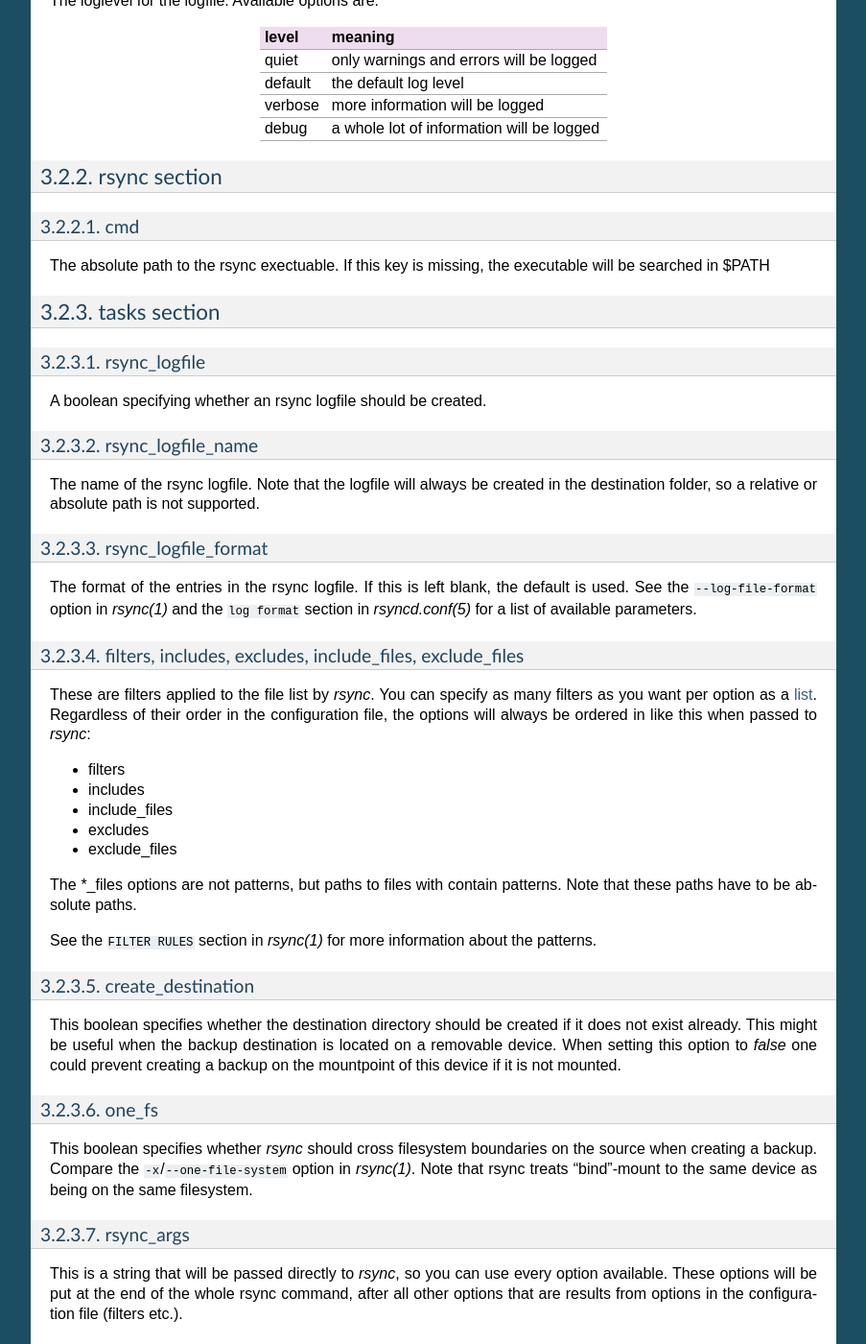
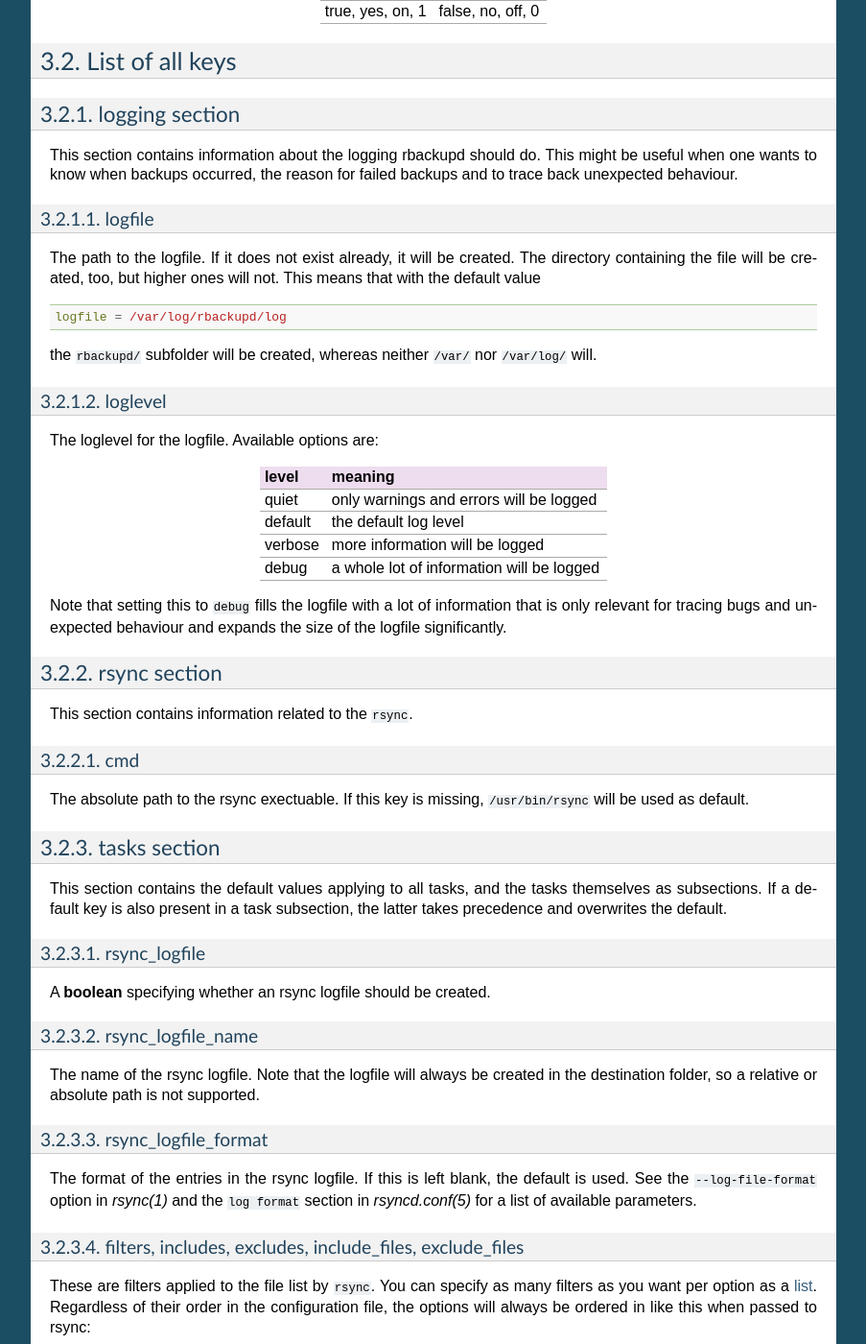
Before and after one commit to hakoerber/rbackupd, a Sphinx documentation site: the page built from doc/sphinx/source/config.rst, in a window 1280 px wide and 1400 px high, scrolled down 2051 px. Shown: the whole window at 96% size, without its empty margins (198-1101 px from the left). Built offline with Sphinx 7.4.7, drawn with Linux system fonts in a browser that asks for light colours; some of the changed text lies outside the part shown.

Commit message:
General doc overhaul and add contributing info.

```diff
--- a/doc/sphinx/source/config.rst
+++ b/doc/sphinx/source/config.rst
@@ -5,8 +5,17 @@
 The configuration file
 **********************
 
+The configuration file (by default located at ``/etc/rbackupd/rbackupd.conf``)
+contains everything |appname| needs in order to know what to do.
+
 :download:`Here <../../../conf/rbackupd.conf>` you can take a look into the
-default configuration file that will be installed with |appname|.
+default configuration file that will be installed with |appname|. Most keys have
+sensible default values, but you should take a closer look into the ``main``
+task section to specify when backups are created and deleted, where the backup
+should be stored, and what to back up in the first place.
+
+All keys you encounter in the file have a brief description with them, a more
+thorough one can be found in the :ref:`key-list` section for each key.
 
 General format
 --------------
@@ -34,19 +43,6 @@
 
 Note that trailing or preceding whitespace will be stripped, if you want to
 conserve it you have to quote the value, see :ref:`quoting` for more detail.
-
-Data types
-++++++++++
-
-Generally, every value will simply be parsed as a string or list of strings.
-Where it is explicitly stated that a boolean is expected, the following values
-are accepted:
-
-+-------------------+-------------------+
-| true              | false             |
-+===================+===================+
-| true, yes, on, 1  | false, no, off, 0 |
-+-------------------+-------------------+
 
 .. _lists:
 
@@ -91,12 +87,25 @@
 
 if perfectly fine.
 
+If a string contains a line break, it has to be surrounded with triple quotes
+(``'''``) which looks like this::
+
+    key = '''this
+             contains
+             linebreaks'''
+
+This would be parsed as ::
+
+    "this\n             contains\n             linebreaks"
+
 Sections
 ++++++++
 
 The configuration file is separated into sections and subsections. A section
 header is surrounded by square brackets, while the number of brackets
-corresponds to the nesting level of the section. It is fairly obvious::
+corresponds to the nesting level of the section. It is fairly obvious:
+
+.. code-block:: cfg
 
     [section]
     # ...
@@ -112,6 +121,21 @@
 Note that the indentation is not significant, but makes reading the file much
 more pleasureable.
 
+Data types
+++++++++++
+
+Generally, every value will simply be parsed as a string or list of strings.
+Where it is explicitly stated that a **boolean** is expected, the following
+values are accepted:
+
++-------------------+-------------------+
+| true              | false             |
++===================+===================+
+| true, yes, on, 1  | false, no, off, 0 |
++-------------------+-------------------+
+
+.. _key-list:
+
 List of all keys
 ----------------
 
@@ -125,7 +149,16 @@
 logfile
 ~~~~~~~
 
-The path to the logfile. If it does not exist already, it will be created.
+The path to the logfile. If it does not exist already, it will be created. The
+directory containing the file will be created, too, but higher ones will not.
+This means that with the default value
+
+.. code-block:: cfg
+
+    logfile = /var/log/rbackupd/log
+
+the ``rbackupd/`` subfolder will be created, whereas neither ``/var/`` nor
+``/var/log/`` will.
 
 loglevel
 ~~~~~~~~
@@ -144,22 +177,32 @@
 | debug   | a whole lot of information will be logged |
 +---------+-------------------------------------------+
 
+Note that setting this to ``debug`` fills the logfile with a lot of information
+that is only relevant for tracing bugs and unexpected behaviour and expands the
+size of the logfile significantly.
+
 rsync section
 +++++++++++++
+
+This section contains information related to the ``rsync``.
 
 cmd
 ~~~
 
-The absolute path to the rsync exectuable. If this key is missing, the
-executable will be searched in $PATH
+The absolute path to the rsync exectuable. If this key is missing,
+``/usr/bin/rsync`` will be used as default.
 
 tasks section
 +++++++++++++
 
+This section contains the default values applying to all tasks, and the tasks
+themselves as subsections. If a default key is also present in a task
+subsection, the latter takes precedence and overwrites the default.
+
 rsync_logfile
 ~~~~~~~~~~~~~
 
-A boolean specifying whether an rsync logfile should be created.
+A **boolean** specifying whether an rsync logfile should be created.
 
 rsync_logfile_name
 ~~~~~~~~~~~~~~~~~~
@@ -178,10 +221,10 @@
 filters, includes, excludes, include_files, exclude_files
 ~~~~~~~~~~~~~~~~~~~~~~~~~~~~~~~~~~~~~~~~~~~~~~~~~~~~~~~~~
 
-These are filters applied to the file list by *rsync*. You can specify as many
+These are filters applied to the file list by ``rsync``. You can specify as many
 filters as you want per option as a :ref:`list <lists>`. Regardless of their
 order in the configuration file, the options will always be ordered in like this
-when passed to *rsync*:
+when passed to rsync:
 
 - filters
 - includes
@@ -190,7 +233,7 @@
 - exclude_files
 
 The \*_files options are not patterns, but paths to files with contain patterns.
-Note that these paths have to be absolute paths.
+Note that these paths have to be absolute.
 
 See the ``FILTER RULES`` section in :manpage:`rsync(1)` for more information
 about the patterns.
@@ -198,31 +241,54 @@
 create_destination
 ~~~~~~~~~~~~~~~~~~
 
-This boolean specifies whether the destination directory should be created if it
-does not exist already. This might be useful when the backup destination is
-located on a removable device. When setting this option to *false* one could
+This **boolean** specifies whether the destination directory should be created
+if it does not exist already. This might be useful when the backup destination
+is located on a removable device. When setting this option to *false* one could
 prevent creating a backup on the mountpoint of this device if it is not mounted.
+
+Note that no higher directories will be created, that means when you specify
+
+.. code-block:: cfg
+
+    destination = /mount/backup
+
+the ``backup/`` subfolder will be created if it does not exist, whereas
+``/mount`` will not.
 
 one_fs
 ~~~~~~
 
-This boolean specifies whether *rsync* should cross filesystem boundaries on the
-source when creating a backup. Compare the ``-x``/``--one-file-system`` option
-in :manpage:`rsync(1)`. Note that rsync treats "bind"-mount to the same device
-as being on the same filesystem.
+This **boolean** specifies whether ``rsync`` should cross filesystem boundaries
+on the source when creating a backup. Compare the ``-x``/``--one-file-system``
+option in :manpage:`rsync(1)`. Note that rsync treats "bind"-mount to the same
+device as being on the same filesystem.
+
+Note that you can of course still specify mount point in ``sources`` with this
+set to ``true``, it only tells ``rsync`` not to descend into mountpoints when
+recursing.
 
 rsync_args
 ~~~~~~~~~~
 
-This is a string that will be passed directly to *rsync*, so you can use every
+This is a string that will be passed directly to ``rsync``, so you can use every
 option available. These options will be put at the end of the whole rsync
 command, after all other options that are results from options in the
 configuration file (filters etc.).
 
+.. warning::
+
+    You should not alter the default value unless you know what you are doing,
+    otherwise the creation of backups might fail.
+
+.. note::
+
+    Multiple whitespace will be condensed into a single space, so multiple lines
+    can be indented nicely.
+
 ssh_args
 ~~~~~~~~
 
-This is a string with options that are passed to *ssh* when starting a remote
+This is a string with options that are passed to ``ssh`` when starting a remote
 connection.
 
 tasks
@@ -250,12 +316,12 @@
 interval subsection
 ~~~~~~~~~~~~~~~~~~~
 
-This section is used to specify an arbitrary number of intervals in which backups
-will be created. Every interval is represented by a key-value-pair. The name of
-the key is the name of the interval, and the value is a string of a specific
-format describing the interval. You can specify as many intervals as you want.
-The intervals are specified in a format similar to the cron scheduling program,
-look into :ref:`this section <cron-format>` for a description.
+This section is used to specify an arbitrary number of intervals in which
+backups will be created. Every interval is represented by a key-value-pair. The
+name of the key is the name of the interval, and the value is a string of a
+specific format describing the interval. You can specify as many intervals as
+you want. The intervals are specified in a format similar to the cron scheduling
+program, look into :ref:`this section <cron-format>` for a description.
 
 .. _keep-subsection:
 
@@ -308,10 +374,13 @@
 
 
 - ``<integer>`` to match ``<integer>``
-- ``<start>-<end>`` to match the range from ``<start>`` (inclusive) to ``<end>`` (inclusive).
+- ``<start>-<end>`` to match the range from ``<start>`` (inclusive) to ``<end>``
+  (inclusive).
 - ``*`` to match all possible values for the given position.
-- ``/<step>`` as the last specifier to only match all values of the be preceding range that can be reached by starting at the first matched value and going steps of size <step>.
-- ``,`` to separate different expressions, the union of all given expressions will be matched.
+- ``/<step>`` as the last specifier to only match all values of the be preceding
+  range that can be reached by starting at the first matched value and going steps of size <step>.
+- ``,`` to separate different expressions, the union of all given expressions
+  will be matched.
 
 The minimum and maximum values for each field are as follows:
 
@@ -329,14 +398,15 @@
 +-------------------+---------+---------+----------------------------+
 | month             | 1       | 12      |                            |
 +-------------------+---------+---------+----------------------------+
-| year:             | 1900    | 3000    |                            |
+| year              | 1900    | 3000    |                            |
 +-------------------+---------+---------+----------------------------+
 | weekday           | 0       | 7       | 1 = monday, 0 = 7 = sunday |
 +-------------------+---------+---------+----------------------------+
 
 For ``month`` and ``weekday``, there are handy abbreviations:
 
-- ``month``: ``JAN``, ``FEB``, ``MAR``, ``APR``, ``MAY``, ``JUN``, ``JUL``, ``AUG``, ``SEP``, ``OCT``, ``NOV``, ``DEC``
+- ``month``: ``JAN``, ``FEB``, ``MAR``, ``APR``, ``MAY``, ``JUN``, ``JUL``,
+  ``AUG``, ``SEP``, ``OCT``, ``NOV``, ``DEC``
 - ``weekday``: ``MON``, ``TUE``, ``WED``, ``THU``, ``FRI``, ``SAT``, ``SUN``
 
 Examples:
```
Also changed, not shown: other parts of doc/sphinx/source/config.rst (+5 -5 lines), doc/sphinx/source/devinfo.rst (+96 -0 lines), doc/sphinx/source/intro.rst (+16 -3 lines), doc/sphinx/source/setup.rst (+67 -40 lines).
